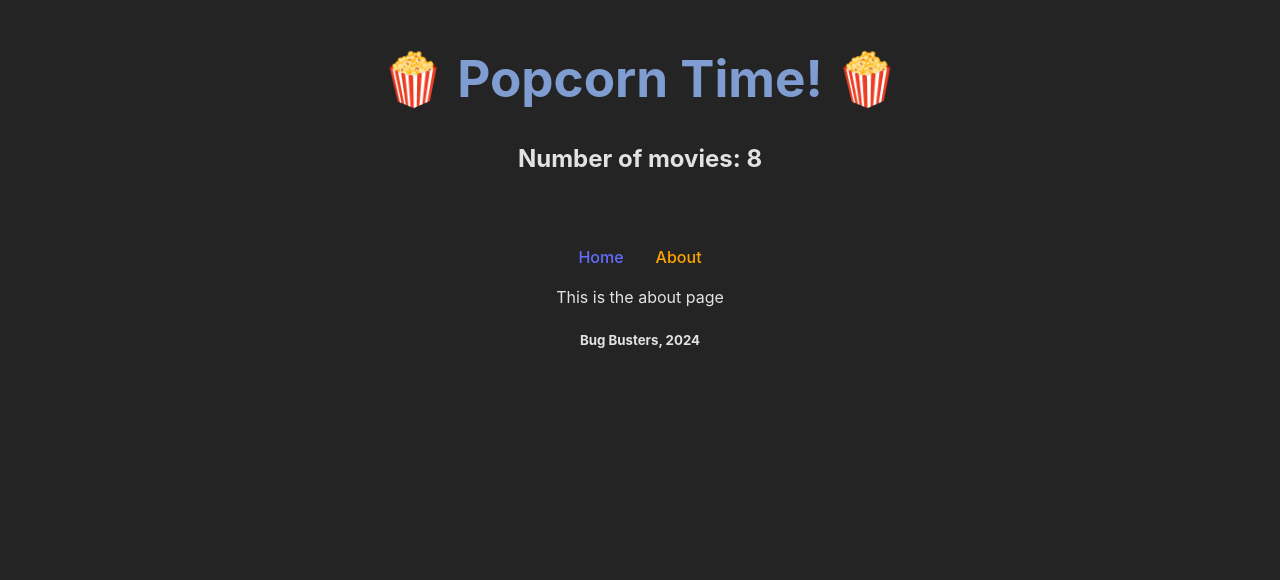
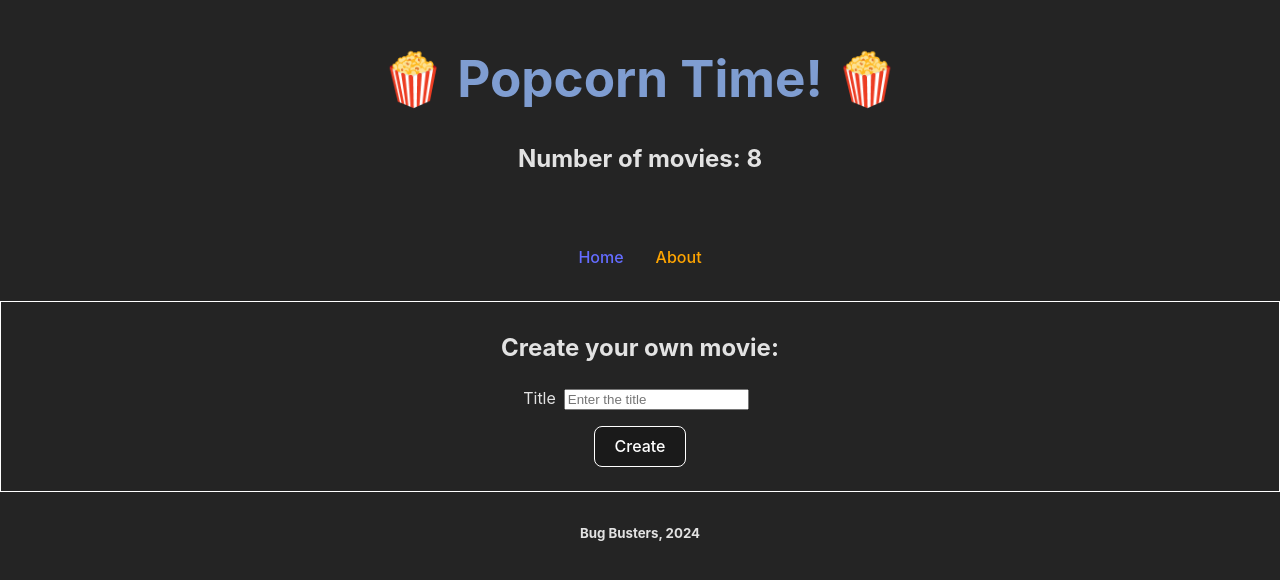
Before and after one commit to jlneira-dev/popcorn-time, a React (Vite) app: page /about in a window 1280 px wide. Shown: the top 580 px of the page. Built offline with nearby package versions, Linux system fonts and the light colour scheme.

Commit message:
add functionality to create new movies

```diff
--- a/src/App.jsx
+++ b/src/App.jsx
@@ -2,19 +2,31 @@ import { useState } from "react";
 import { NavLink, Route, Routes } from "react-router-dom";
 
 import { Header } from "./components/Header"
+import { About } from "./components/About"
 import { MovieList } from "./components/MovieList"
+import { MovieDetails } from "./components/MovieDetails";
 import { Footer } from "./components/Footer"
 
 import movies from "./data/movies.json"
-import { MovieDetails } from "./components/MovieDetails";
 
 function App() {
 
   const [moviesToDisplay, setMoviesToDisplay] = useState(movies);
+  const [title, setTitle] = useState("")
 
   const deleteMovie = movieId => {
     setMoviesToDisplay(moviesToDisplay.filter(movie => movie.id !== movieId))
-}
+  }
+
+  const handleSubmit = e => {
+    e.preventDefault();
+
+    const newMovie = {
+      title: title,
+    }
+
+    setMoviesToDisplay([newMovie, ...moviesToDisplay])
+  }
 
   return (
     <>
@@ -25,9 +37,28 @@ function App() {
         <NavLink to="/about">About</NavLink>
       </nav>
 
+      <section className="box">
+        <h2>Create your own movie:</h2>
+        <form onSubmit={handleSubmit}>
+          <label>
+            Title
+            <input
+              type="text"
+              name="title"
+              placeholder="Enter the title"
+              value={title}
+              onChange={e => setTitle(e.target.value)}
+            />
+          </label>
+          <p>
+            <button>Create</button>
+            </p>
+        </form>
+      </section>
+
       <Routes>
         <Route path="/" element={<MovieList moviesToDisplay={moviesToDisplay} callbackToDelete={deleteMovie}/>}/>
-        <Route path="/about" element={<p>This is the about page</p>}/>
+        <Route path="/about" element={<About />}/>
         <Route path="/movies/:movieId" element={<MovieDetails moviesToDisplay={moviesToDisplay}/>}/>
         <Route path="*" element={<h1>Page not found</h1>}/>
       </Routes>
--- /dev/null
+++ b/src/components/About.jsx
@@ -0,0 +1,3 @@
+export function About () {
+
+}
--- a/src/components/MovieSummary.jsx
+++ b/src/components/MovieSummary.jsx
@@ -1,3 +1,5 @@
+import { Link } from "react-router-dom"
+
 export function MovieSummary ({movieDetails, callbackToDelete}) {
 
     return (
--- a/src/index.css
+++ b/src/index.css
@@ -66,6 +66,17 @@ nav a {
   padding: 1rem;
 }
 
+form input {
+  margin-left: 0.5rem;
+  margin-right: 0.5rem;
+}
+
+.box {
+  border: 1px solid white;
+  padding: 0.5rem;
+  margin: 2rem auto;
+}
+
 .card {
   max-width: 80%;
   margin: 1rem auto;
```
